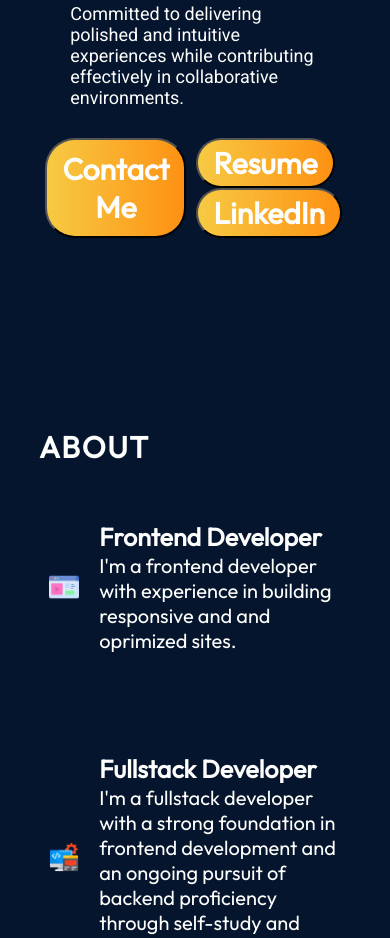
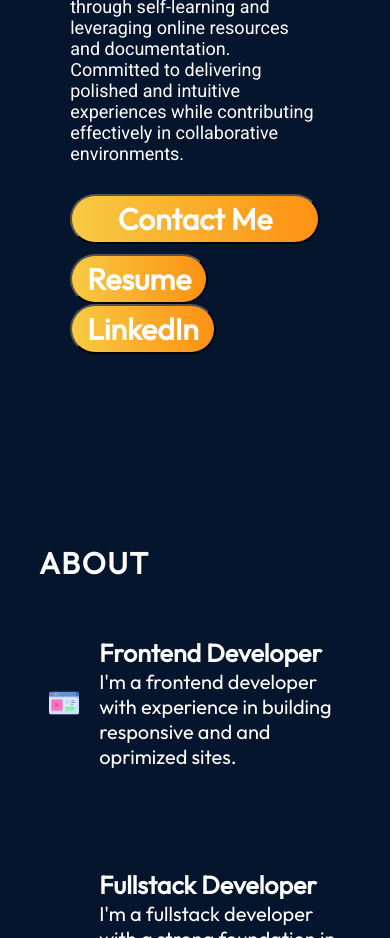
Before and after one commit to SurajKrYadav-SKY/my-portfolio, a React (Vite) app: page / in a window 390 px wide. Shown: the part 880-1818 px from the top of the page. Built offline with nearby package versions, Linux system fonts and the light colour scheme.

Commit message:
some modification are made in the UI of the portfolio

```diff
--- a/src/components/modal/Modal.jsx
+++ b/src/components/modal/Modal.jsx
@@ -19,7 +19,7 @@ const Modal = () => {
       {bios.map((item, index) => {
         return (
           <div key={index}>
-            <button className="contactButton" style={{marginRight : "10px"}}>
+            <button className="contactButton" style={{ marginRight: "10px" }}>
               <a href={item.resume} target="_blank">
                 Resume
               </a>
--- a/src/components/modal/Modal.scss
+++ b/src/components/modal/Modal.scss
@@ -1,57 +1,9 @@
-// .modal {
-//   width: 100vw;
-//   height: 100vh;
-//   background-color: rgba(200, 200, 200, 0.5);
-//   position: fixed;
-//   top: 0;
-//   left: 0;
-//   display: flex;
-//   justify-content: center;
-//   align-items: center;
-//   .container {
-//     width: 500px;
-//     height: 300px;
-//     max-width: 90%;
-//     border-radius: 12px;
-//     background-color: white;
-//     box-shadow: rgba(0, 0, 0, 0.35) 0px 5px 15px;
-//     display: flex;
-//     flex-direction: column;
-//     //padding: 25px;
-//     .closeBtn {
-//       align-self: flex-end;
-//       margin-right: 10px;
-//       button {
-//         background-color: transparent;
-//         border: none;
-//         font-size: 25px;
-//         cursor: pointer;
-//       }
-//     }
-//     .title {
-//       text-align: center;
-//       margin-top: 10px;
-//     }
-//     .body {
-//       flex: 1;
-//       display: flex;
-//       flex-direction: column;
-//       justify-content: center;
-//       align-items: center;
-//       font-size: 1.7rem;
-//       text-align: center;
-//     }
-//   }
-// }
-
-
-
-.buttons{
+.buttons {
   display: flex;
   flex-direction: row;
   gap: 10px;
 
-  .contactButton{
+  .contactButton {
     text-decoration: none;
     background: linear-gradient(to right, #f7ca43, #fe9113);
     color: white;
@@ -60,13 +12,21 @@
     border-radius: 30px;
     font-weight: 600;
     box-shadow: 0 0 4px 0 rbga(0, 0, 0, 0.25);
-    &:hover{
+    &:hover {
       border: 2px solid #19fa7a;
     }
     cursor: pointer;
-    a{
+    a {
       text-decoration: none;
       color: inherit;
     }
-    }
+  }
 }
+
+@media screen and (max-width: 830px) {
+  .buttons {
+    display: flex;
+    flex-direction: column;
+    gap: 10px;
+  }
+}
--- a/src/components/top/Hero.jsx
+++ b/src/components/top/Hero.jsx
@@ -5,11 +5,10 @@ import { bios } from "../../store/data";
 import Modal from "../modal/Modal";
 
 const Hero = () => {
-
   return (
     <div className="hero">
       <div className="content">
-        {bios.map((bio,index) => (
+        {bios.map((bio, index) => (
           <div key={index}>
             <h1 className="title">Hi, I'm {bio.name}</h1>
             <h2
@@ -21,7 +20,6 @@ const Hero = () => {
             >
               I am a{" "}
               <span style={{ color: "#FB5825", fontWeight: "bold" }}>
-                {/* Style will be inherited from the parent element */}
                 <Typewriter
                   words={bio.roles}
                   loop={0}
@@ -36,12 +34,7 @@ const Hero = () => {
             <p>{bio.desc}</p>
           </div>
         ))}
-          <Modal/>
-
-        {/* <button className="contact" onClick={handleModal}>
-          Contact Me
-        </button>
-        {openModal && <Modal setOpenModal={setOpenModal} />} */}
+        <Modal />
       </div>
       <img src="./images/hero1.png" alt="#" className="img" />
       <div className="topBlur" />
--- a/src/components/top/Hero.scss
+++ b/src/components/top/Hero.scss
@@ -1,6 +1,6 @@
 @import "../../vars.css";
 
-.hero{
+.hero {
   position: relative;
   display: flex;
   align-items: center;
@@ -11,7 +11,7 @@
   margin-right: 10%;
   gap: 100px;
 
-  .content{
+  .content {
     display: flex;
     flex-direction: column;
     align-items: flex-start;
@@ -19,27 +19,31 @@
     z-index: 1;
     width: 50%;
 
-    .title{
+    .title {
       font-size: 40px;
       font-weight: 900;
       margin-bottom: 20px;
       font-family: var(--font-roboto);
-      background: linear-gradient(0deg, rgba(255,255,255,1) 70%, rgba(255,255,255,0) 120%);
+      background: linear-gradient(
+        0deg,
+        rgba(255, 255, 255, 1) 70%,
+        rgba(255, 255, 255, 0) 120%
+      );
       -webkit-text-fill-color: transparent;
       background-clip: text;
       -webkit-background-clip: text;
     }
-    p{
+    p {
       font-size: 18px;
       font-family: var(--font-roboto);
       padding-bottom: 30px;
     }
-    .desc{
+    .desc {
       font-size: 30px;
       font-family: var(--font-roboto);
       margin-bottom: 50px;
     }
-    .contact{
+    .contact {
       text-decoration: none;
       background-color: #7ca3e6;
       color: white;
@@ -50,29 +54,29 @@
       box-shadow: 0 0 4px 0 rbga(0, 0, 0, 0.25);
     }
   }
-  .img{
-    width: 18%;
+  .img {
+    width: 25%;
     height: 10%;
   }
-  .topBlur{
+  .topBlur {
     position: absolute;
     width: 40vw;
     height: 45vw;
     min-width: 350px;
     min-width: 250px;
-    top : -42px;
+    top: -42px;
     left: -5vw;
     border-radius: 746px;
-    background: rgba(25,55,109,0.7);
+    background: rgba(25, 55, 109, 0.7);
     filter: blur(100px);
     z-index: 0;
   }
 }
 
-@media screen and (max-width : 830px){
-  .hero{
+@media screen and (max-width: 830px) {
+  .hero {
     flex-direction: column-reverse;
-    .content{
+    .content {
       width: 80%;
       align-items: center;
     }
```
